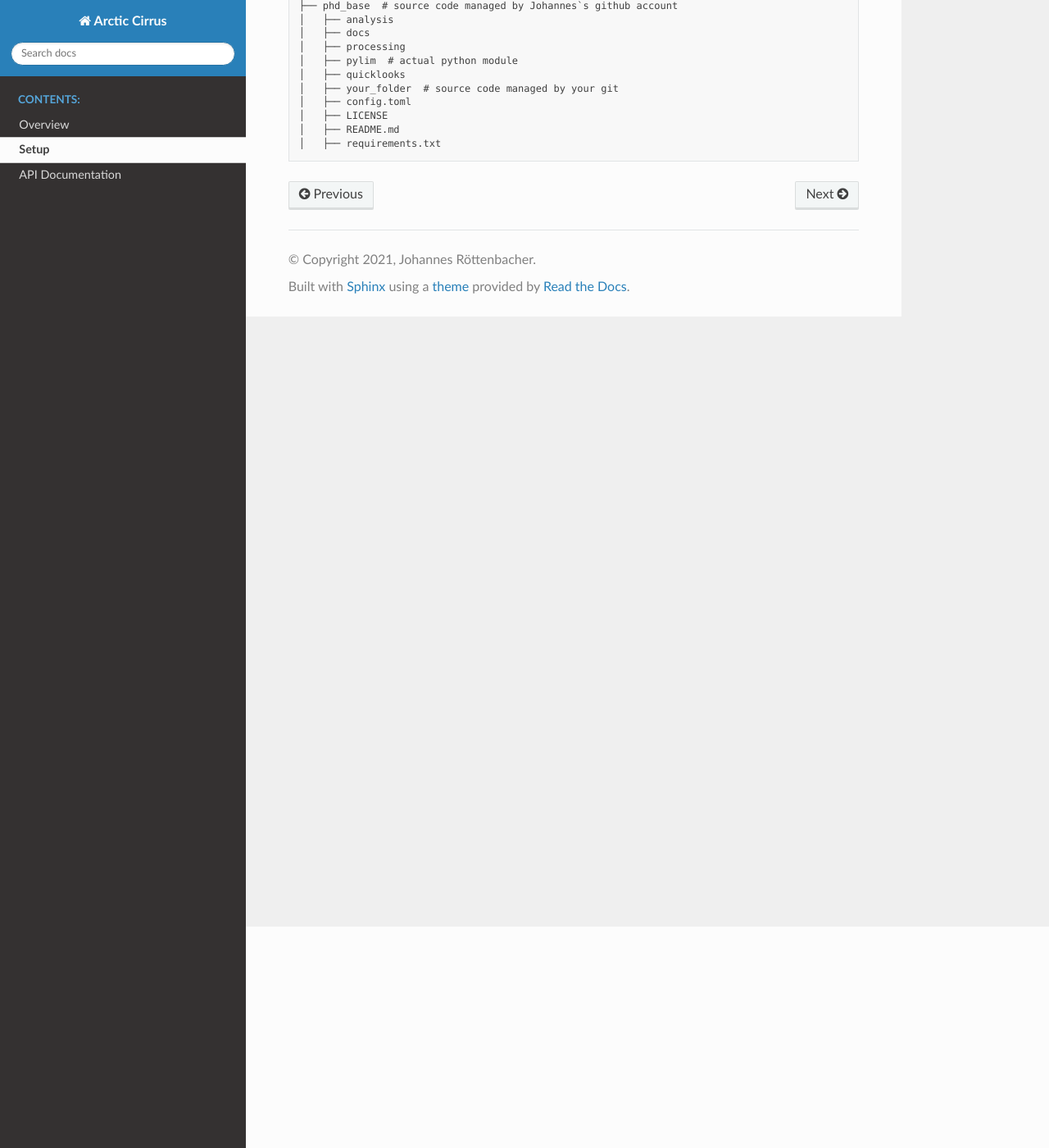
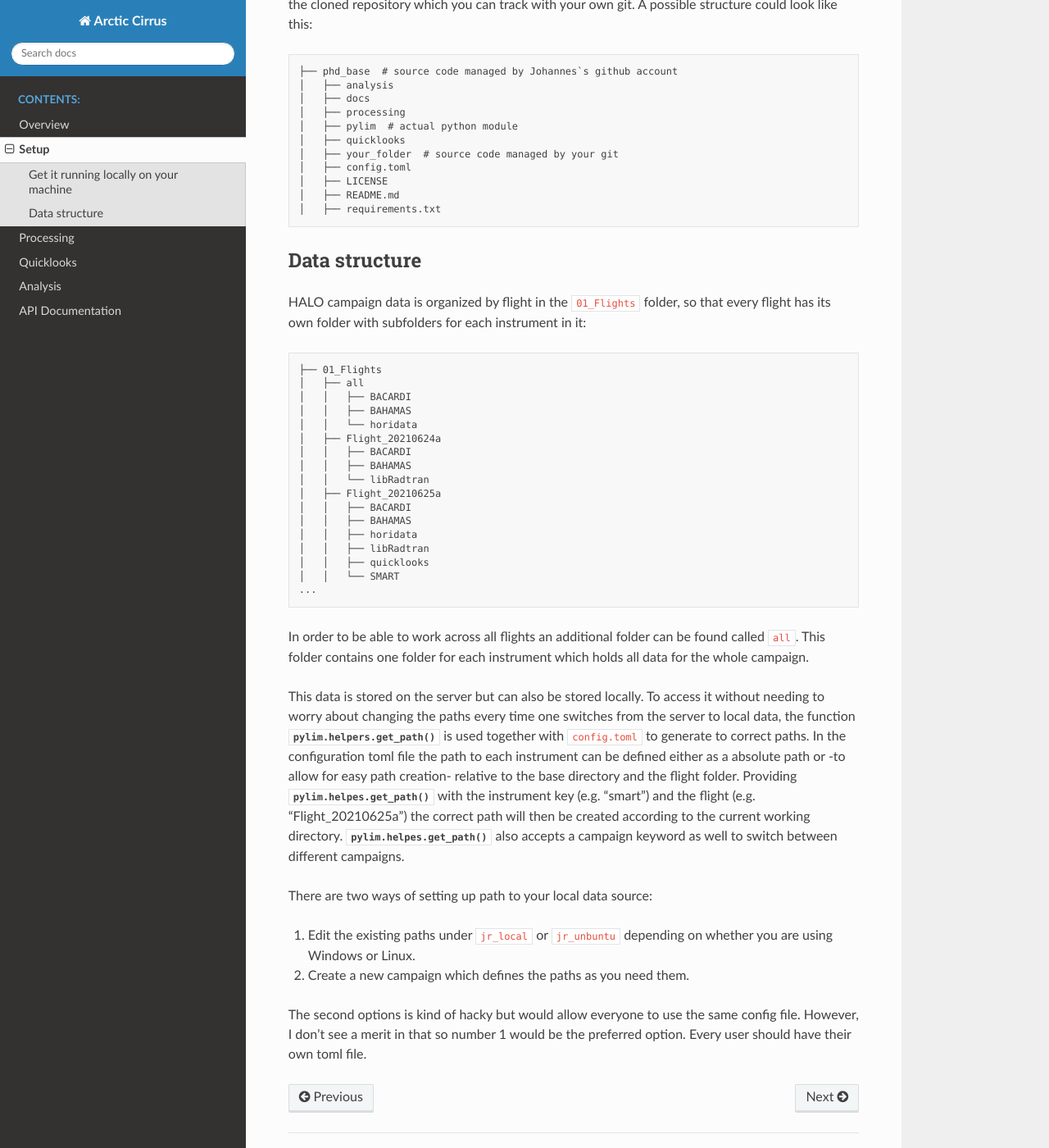
Before and after one commit to jroettenbacher/phd_base, a Sphinx documentation site: the page built from docs/setup.rst, in a window 1280 px wide and 1400 px high, scrolled down 270 px. Shown: the whole window at 82% size. Built offline with Sphinx 7.4.7 and the Read the Docs theme 2.0.0, drawn with Linux system fonts in a browser that asks for light colours; some of the changed text lies outside the part shown.

Commit message:
Update documentation
* create one file for each of the main folders in the project
* rename the readme_link.rst file to .md to let myst parse the markdown
* added section on data structure and the get_path function and config.toml
* added extensions for autolabeling headers and add codeview
* started docu on processing
* enabled relative links in the README.md to work in the sphinx output. This is achieved by providing the option :relative-docs: in the readme_link.md file and adding all prefixes used in the README.md file.

Signed-off-by: Johannes Röttenbacher <johannes.roettenbacher@web.de>

```diff
--- /dev/null
+++ b/docs/analysis.rst
@@ -0,0 +1,2 @@
+Analysis
+=========
--- a/docs/conf.py
+++ b/docs/conf.py
@@ -13,6 +13,7 @@
 import os
 import sys
 sys.path.insert(0, os.path.abspath('../'))
+sys.path.insert(0, os.path.abspath('../../'))
 
 
 # -- Project information -----------------------------------------------------
@@ -31,10 +32,13 @@ release = ''
 # extensions coming with Sphinx (named 'sphinx.ext.*') or your custom
 # ones.
 extensions = [
+    'myst_parser',
     'sphinx.ext.autodoc',
+    'sphinx.ext.autosectionlabel',
     'sphinx.ext.napoleon',
-    'myst_parser'
+    'sphinx.ext.viewcode'
 ]
+autosectionlabel_prefix_document = True
 
 # Add any paths that contain templates here, relative to this directory.
 templates_path = ['_templates']
@@ -44,7 +48,7 @@ templates_path = ['_templates']
 # This pattern also affects html_static_path and html_extra_path.
 exclude_patterns = ['_build', 'Thumbs.db', '.DS_Store']
 
-source_suffix = ['.rst', '.md']
+source_suffix = {'.rst': 'restructuredtext'}
 
 # -- Options for HTML output -------------------------------------------------
 
--- a/docs/index.rst
+++ b/docs/index.rst
@@ -12,6 +12,9 @@ Welcome to Arctic Cirrus's documentation!
 
    Overview <readme_link>
    setup
+   processing
+   quicklooks
+   analysis
    api_documentation
 
 
--- /dev/null
+++ b/docs/quicklooks.rst
@@ -0,0 +1,2 @@
+Quicklooks
+==========
--- a/docs/readme_link.rst
+++ /dev/null
@@ -1,4 +0,0 @@
-PhD Base Project
-================
-
-.. include:: ../README.md
--- a/docs/setup.rst
+++ b/docs/setup.rst
@@ -1,7 +1,10 @@
 Setup
-======
+=====
 
-For now (November 2021) the easiest way to use this is to ask Johannes to become collaborator on his git project and then either work within his repository or create a folder in the copied repository which you can track with your own git.
+Get it running locally on your machine
+--------------------------------------
+
+For now (November 2021) the easiest way to use this is to ask Johannes to become collaborator on his git project and then either work within his repository on your own branch or create a folder in the cloned repository which you can track with your own git.
 A possible structure could look like this::
 
    ├── phd_base  # source code managed by Johannes`s github account
@@ -15,3 +18,44 @@ A possible structure could look like this::
    │   ├── LICENSE
    │   ├── README.md
    │   ├── requirements.txt
+
+Data structure
+--------------
+
+HALO campaign data is organized by flight in the ``01_Flights`` folder, so that every flight has its own folder with subfolders for each instrument in it::
+
+   ├── 01_Flights
+   │   ├── all
+   │   │   ├── BACARDI
+   │   │   ├── BAHAMAS
+   │   │   └── horidata
+   │   ├── Flight_20210624a
+   │   │   ├── BACARDI
+   │   │   ├── BAHAMAS
+   │   │   └── libRadtran
+   │   ├── Flight_20210625a
+   │   │   ├── BACARDI
+   │   │   ├── BAHAMAS
+   │   │   ├── horidata
+   │   │   ├── libRadtran
+   │   │   ├── quicklooks
+   │   │   └── SMART
+   ...
+
+In order to be able to work across all flights an additional folder can be found called ``all``.
+This folder contains one folder for each instrument which holds all data for the whole campaign.
+
+This data is stored on the server but can also be stored locally.
+To access it without needing to worry about changing the paths every time one switches from the server to local data, the function :py:func:`pylim.helpers.get_path` is used together with ``config.toml`` to generate to correct paths.
+In the configuration toml file the path to each instrument can be defined either as a absolute path or -to allow for easy path creation- relative to the base directory and the flight folder.
+Providing :py:func:`pylim.helpes.get_path` with the instrument key (e.g. "smart") and the flight (e.g. "Flight_20210625a") the correct path will then be created according to the current working directory.
+:py:func:`pylim.helpes.get_path` also accepts a campaign keyword as well to switch between different campaigns.
+
+There are two ways of setting up path to your local data source:
+
+1. Edit the existing paths under ``jr_local`` or ``jr_unbuntu`` depending on whether you are using Windows or Linux.
+2. Create a new campaign which defines the paths as you need them.
+
+The second options is kind of hacky but would allow everyone to use the same config file.
+However, I don't see a merit in that so number 1 would be the preferred option.
+Every user should have their own toml file.
--- a/pylim/__init__.py
+++ b/pylim/__init__.py
@@ -2,6 +2,8 @@
 """Init file for pylim a package designed to work with measurement data for the radiation group at LIM
 author: Johannes Röttenbacher
 """
+
+__version__ = 0.9
 from pathlib import Path
 # check if the config file can be found in the project directory
 project_dir = Path(__file__).resolve().parent.parent
```
Also changed, not shown: docs/processing.rst (added, +14 -0 lines), docs/readme_link.md (added, +5 -0 lines), 1 other file.
